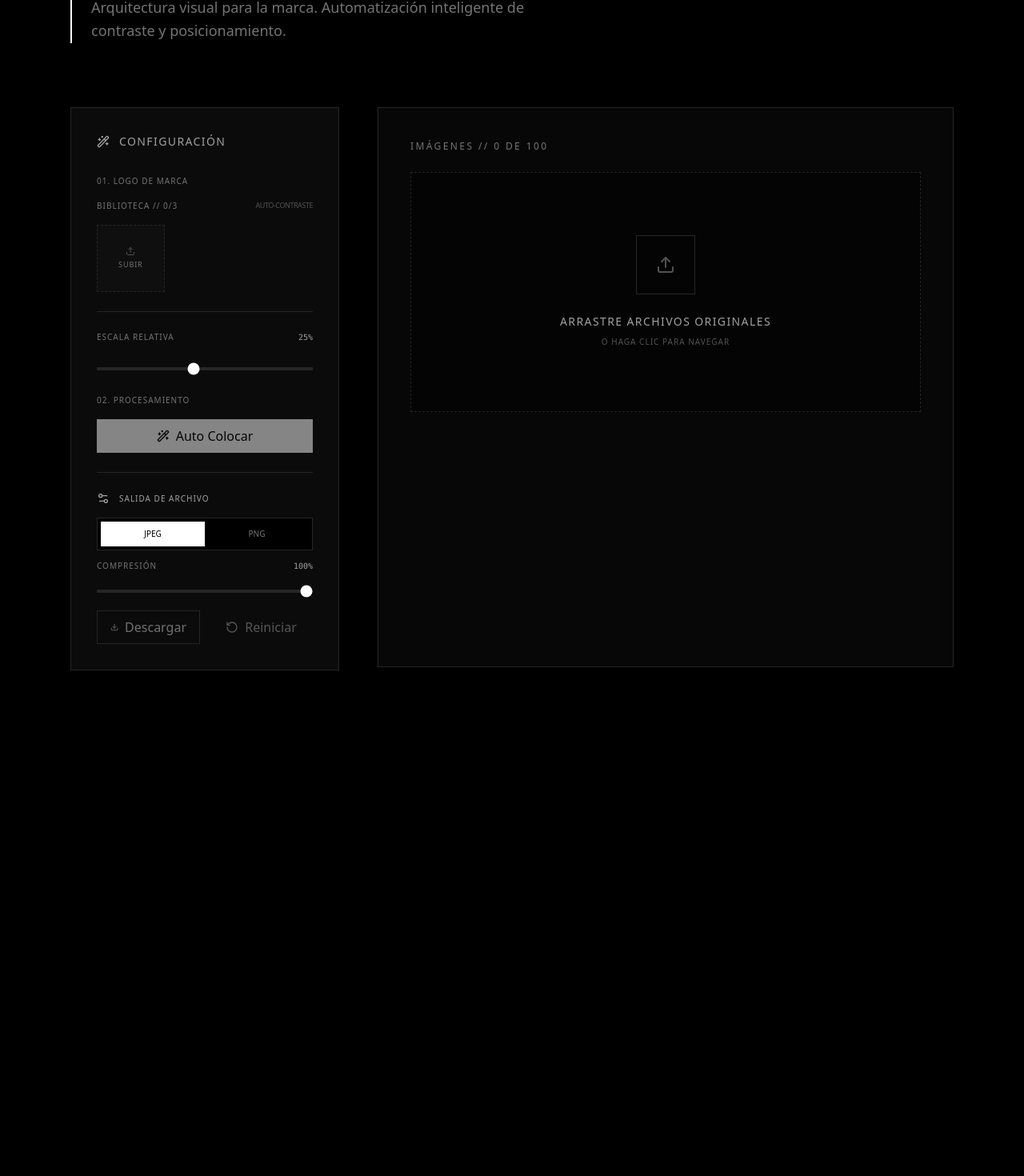
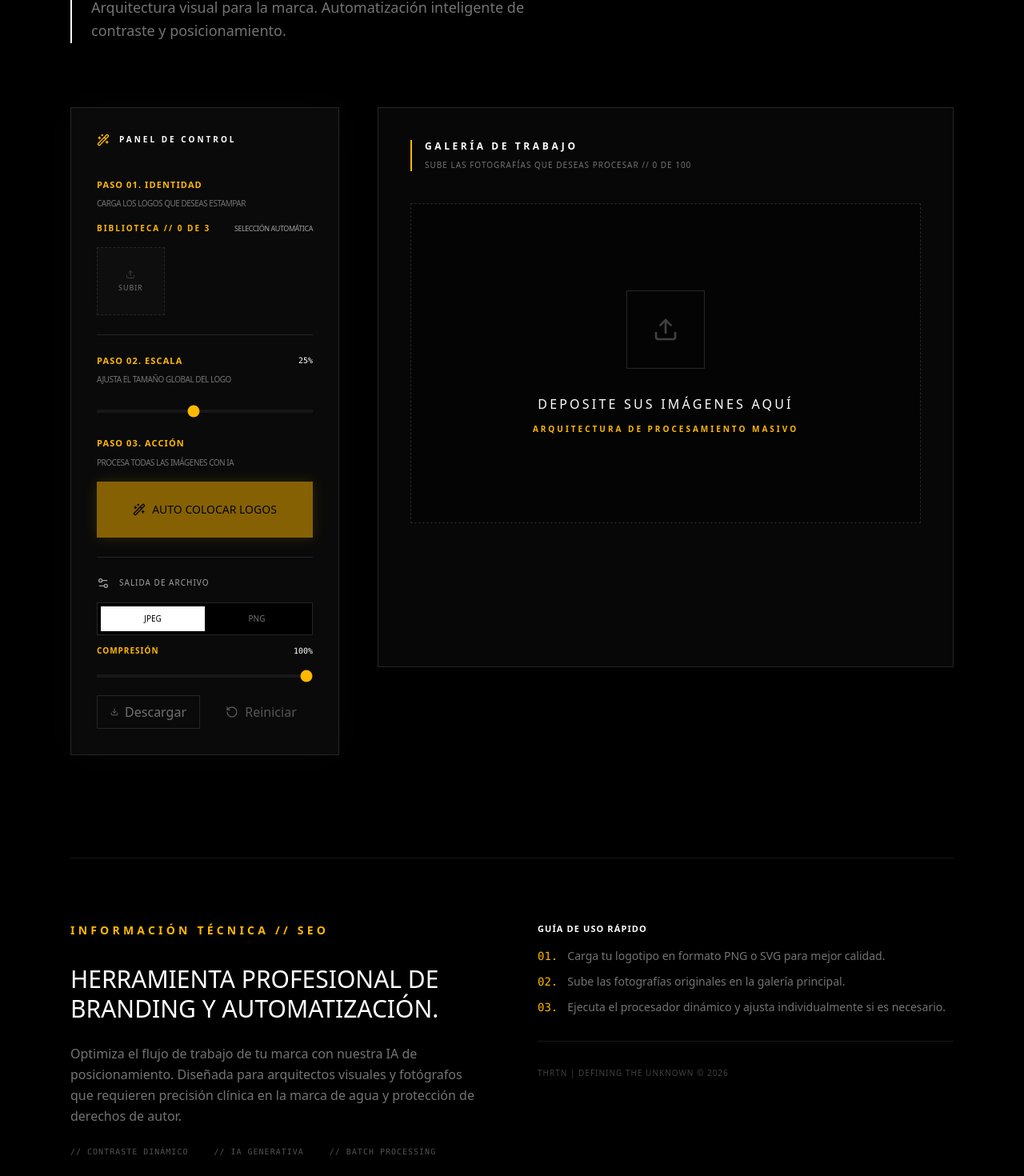
Before and after one commit to Daniel-Banda/AppLogo, a React (Vite) app: page / in a window 1280 px wide. Shown: the part 253-1723 px from the top of the page at 80% size. Before the commit the page ends 1171 px from the top, so only its background shows below. Built offline with nearby package versions, Linux system fonts and the light colour scheme.

Commit message:
Add files

```diff
--- a/src/App.tsx
+++ b/src/App.tsx
@@ -141,29 +141,31 @@ function App() {
         <main className="grid grid-cols-1 lg:grid-cols-12 gap-12">
           {/* Sidebar / Controls */}
           <div className="lg:col-span-4 space-y-8">
-            <div className="bg-neutral-900/50 border border-neutral-800 rounded-none p-8 sticky top-12">
-              <h2 className="text-sm uppercase tracking-widest font-medium mb-8 flex items-center gap-3 text-neutral-400">
-                <Wand2 className="w-4 h-4" />
-                Configuración
+            <div className="bg-neutral-950 border border-neutral-800 rounded-none p-8 sticky top-12 shadow-[0_0_50px_rgba(255,255,255,0.02)]">
+              <h2 className="text-[10px] uppercase tracking-[0.3em] font-bold mb-10 flex items-center gap-3 text-white">
+                <Wand2 className="w-4 h-4 text-[#FFB800]" />
+                Panel de Control
               </h2>
 
               <div className="space-y-6">
                 <section>
-                  <label className="block text-[10px] uppercase tracking-widest font-medium text-neutral-500 mb-4">
-                    01. Logo de Marca
+                  <label className="block text-[11px] uppercase tracking-widest font-bold text-[#FFB800] mb-2">
+                    Paso 01. Identidad
                   </label>
+                  <p className="text-[10px] text-neutral-500 mb-4 uppercase tracking-tighter">Carga los logos que deseas estampar</p>
                   <LogoUploader />
                 </section>
 
                 <div className="h-px bg-neutral-700/50" />
 
                 <section>
-                  <div className="flex justify-between items-center mb-4">
-                    <label className="block text-[10px] uppercase tracking-widest font-medium text-neutral-500">
-                      Escala Relativa
+                  <div className="flex justify-between items-center mb-2">
+                    <label className="block text-[11px] uppercase tracking-widest font-bold text-[#FFB800]">
+                      Paso 02. Escala
                     </label>
-                    <span className="text-[10px] font-mono text-neutral-400">{Math.round(logoScale * 100)}%</span>
+                    <span className="text-[10px] font-mono text-white">{Math.round(logoScale * 100)}%</span>
                   </div>
+                  <p className="text-[10px] text-neutral-500 mb-4 uppercase tracking-tighter">Ajusta el tamaño global del logo</p>
                   <input
                     type="range"
                     min="0.05"
@@ -171,23 +173,25 @@ function App() {
                     step="0.01"
                     value={logoScale}
                     onChange={(e) => setLogoScale(parseFloat(e.target.value))}
-                    className="w-full accent-white cursor-crosshair h-1 bg-neutral-800 rounded-none appearance-none"
+                    className="w-full accent-[#FFB800] cursor-crosshair h-1 bg-neutral-900 rounded-none appearance-none"
                   />
                 </section>
 
                 <section>
-                  <label className="block text-[10px] uppercase tracking-widest font-medium text-neutral-500 mb-4">
-                    02. Procesamiento
+                  <label className="block text-[11px] uppercase tracking-widest font-bold text-[#FFB800] mb-2">
+                    Paso 03. Acción
                   </label>
+                  <p className="text-[10px] text-neutral-500 mb-4 uppercase tracking-tighter">Procesa todas las imágenes con IA</p>
                   <div className="grid grid-cols-1 gap-3">
                     <Button
-                      className="w-full gap-2"
+                      variant="gold"
+                      className="w-full gap-2 py-6 text-sm"
                       disabled={logos.length === 0 || images.length === 0 || isProcessing}
                       onClick={handleProcess}
                       isLoading={isProcessing}
                     >
                       <Wand2 className="w-4 h-4" />
-                      Auto Colocar
+                      AUTO COLOCAR LOGOS
                     </Button>
                   </div>
                 </section>
@@ -219,8 +223,8 @@ function App() {
                     {downloadFormat === 'image/jpeg' && (
                       <div>
                         <div className="flex justify-between items-center mb-2">
-                          <span className="text-[10px] uppercase tracking-widest text-neutral-500">Compresión</span>
-                          <span className="text-[10px] font-mono text-neutral-400">{Math.round(downloadQuality * 100)}%</span>
+                          <span className="text-[10px] uppercase tracking-widest text-[#FFB800] font-bold">Compresión</span>
+                          <span className="text-[10px] font-mono text-white">{Math.round(downloadQuality * 100)}%</span>
                         </div>
                         <input
                           type="range"
@@ -229,7 +233,7 @@ function App() {
                           step="0.05"
                           value={downloadQuality}
                           onChange={(e) => setDownloadQuality(parseFloat(e.target.value))}
-                          className="w-full accent-white h-1 bg-neutral-800 rounded-none appearance-none"
+                          className="w-full accent-[#FFB800] h-1 bg-neutral-900 rounded-none appearance-none"
                         />
                       </div>
                     )}
@@ -330,6 +334,37 @@ function App() {
             />
           )
         }
+
+        {/* SEO & Info Section */}
+        <footer className="mt-32 pt-20 border-t border-neutral-900">
+          <div className="grid grid-cols-1 md:grid-cols-2 gap-16">
+            <div>
+              <h2 className="text-[#FFB800] text-sm uppercase tracking-[0.3em] font-bold mb-8">Información Técnica // SEO</h2>
+              <h3 className="text-3xl font-light mb-6 leading-tight">HERRAMIENTA PROFESIONAL DE BRANDING Y AUTOMATIZACIÓN.</h3>
+              <p className="text-neutral-500 font-light leading-relaxed mb-6">
+                Optimiza el flujo de trabajo de tu marca con nuestra IA de posicionamiento. Diseñada para arquitectos visuales y fotógrafos que requieren precisión clínica en la marca de agua y protección de derechos de autor.
+              </p>
+              <div className="flex gap-8 text-[10px] uppercase tracking-widest text-neutral-600 font-mono">
+                <span>// Contraste Dinámico</span>
+                <span>// IA Generativa</span>
+                <span>// Batch Processing</span>
+              </div>
+            </div>
+            <div className="space-y-8">
+              <div>
+                <h4 className="text-white text-[11px] uppercase tracking-widest font-bold mb-4">Guía de Uso Rápido</h4>
+                <ul className="space-y-3 text-sm text-neutral-500 font-light">
+                  <li className="flex gap-3"><span className="text-[#FFB800] font-mono">01.</span> Carga tu logotipo en formato PNG o SVG para mejor calidad.</li>
+                  <li className="flex gap-3"><span className="text-[#FFB800] font-mono">02.</span> Sube las fotografías originales en la galería principal.</li>
+                  <li className="flex gap-3"><span className="text-[#FFB800] font-mono">03.</span> Ejecuta el procesador dinámico y ajusta individualmente si es necesario.</li>
+                </ul>
+              </div>
+              <div className="pt-8 border-t border-neutral-900">
+                <p className="text-[10px] text-neutral-700 uppercase tracking-widest">THRTN | DEFINING THE UNKNOWN © 2026</p>
+              </div>
+            </div>
+          </div>
+        </footer>
       </div >
     </div >
   );
--- a/src/components/ImageUploader.tsx
+++ b/src/components/ImageUploader.tsx
@@ -28,11 +28,14 @@ export const ImageUploader = () => {
 
     return (
         <div className="w-full space-y-4">
-            <div className="flex justify-between items-center mb-6">
-                <h2 className="text-xs uppercase tracking-[0.2em] font-medium text-neutral-500">Imágenes // {images.length} de 100</h2>
+            <div className="flex justify-between items-center mb-10">
+                <div className="border-l-2 border-[#FFB800] pl-4">
+                    <h2 className="text-xs uppercase tracking-[0.3em] font-bold text-white mb-2">Galería de Trabajo</h2>
+                    <p className="text-[10px] text-neutral-500 uppercase tracking-widest">Sube las fotografías que deseas procesar // {images.length} de 100</p>
+                </div>
                 {images.length > 0 && (
-                    <Button variant="ghost" size="sm" onClick={() => images.forEach(() => removeImage(0))} className="text-[10px] uppercase tracking-widest">
-                        Eliminar Todas
+                    <Button variant="ghost" size="sm" onClick={() => images.forEach(() => removeImage(0))} className="text-[10px] uppercase tracking-widest text-[#FFB800] hover:bg-[#FFB800]/10">
+                        Limpiar Galería
                     </Button>
                 )}
             </div>
@@ -40,19 +43,19 @@ export const ImageUploader = () => {
             <div
                 {...getRootProps()}
                 className={cn(
-                    "border border-dashed p-12 flex flex-col items-center justify-center transition-all duration-500 cursor-crosshair min-h-[300px] border-neutral-800",
-                    isDragActive ? "border-white bg-white/5" : "hover:border-neutral-700 bg-black/40",
+                    "border border-dashed p-16 flex flex-col items-center justify-center transition-all duration-500 cursor-crosshair min-h-[400px] border-neutral-800",
+                    isDragActive ? "border-[#FFB800] bg-[#FFB800]/5" : "hover:border-neutral-700 bg-black/40",
                     images.length >= 100 && "opacity-50 cursor-not-allowed"
                 )}
             >
                 <input {...getInputProps()} />
-                <div className="p-6 border border-neutral-800 rounded-none mb-6">
-                    <Upload className="w-6 h-6 text-neutral-600" />
+                <div className="p-8 border border-neutral-800 rounded-none mb-8 group-hover:border-[#FFB800] transition-colors">
+                    <Upload className={cn("w-8 h-8 transition-colors", isDragActive ? "text-[#FFB800]" : "text-neutral-700")} />
                 </div>
-                <p className="text-sm uppercase tracking-widest font-light text-neutral-400 mb-2">
-                    {isDragActive ? "Suelte para Subir" : "Arrastre Archivos Originales"}
+                <p className="text-base uppercase tracking-[0.2em] font-light text-white mb-3">
+                    {isDragActive ? "Suelte los Archivos" : "Deposite sus Imágenes Aquí"}
                 </p>
-                <p className="text-[10px] uppercase tracking-widest text-neutral-600">O haga clic para navegar</p>
+                <p className="text-[10px] uppercase tracking-[0.3em] text-[#FFB800] font-bold">Arquitectura de Procesamiento Masivo</p>
             </div>
 
             <AnimatePresence>
--- a/src/components/LogoUploader.tsx
+++ b/src/components/LogoUploader.tsx
@@ -31,8 +31,8 @@ export const LogoUploader = () => {
             {/* Active Logos */}
             <div className="space-y-4">
                 <div className="flex justify-between items-center">
-                    <h3 className="text-[10px] uppercase tracking-widest font-medium text-neutral-500">Biblioteca // {logos.length}/3</h3>
-                    <p className="text-[9px] uppercase tracking-tighter text-neutral-600">Auto-Contraste</p>
+                    <h3 className="text-[10px] uppercase tracking-[0.2em] font-bold text-[#FFB800]">Biblioteca // {logos.length} de 3</h3>
+                    <p className="text-[9px] uppercase tracking-tighter text-neutral-400">Selección Automática</p>
                 </div>
 
                 <div className="grid grid-cols-3 gap-2">
@@ -48,7 +48,7 @@ export const LogoUploader = () => {
                             <Button
                                 variant="ghost"
                                 size="sm"
-                                className="absolute -top-1 -right-1 w-5 h-5 p-0 rounded-none bg-black text-neutral-500 hover:text-white border border-neutral-800"
+                                className="absolute -top-1 -right-1 w-5 h-5 p-0 rounded-none bg-black text-neutral-500 hover:text-[#FFB800] border border-neutral-800"
                                 onClick={() => removeLogo(index)}
                             >
                                 <X className="w-2.5 h-2.5" />
@@ -61,11 +61,11 @@ export const LogoUploader = () => {
                             {...getRootProps()}
                             className={cn(
                                 "border border-dashed p-2 flex flex-col items-center justify-center transition-all cursor-crosshair text-center aspect-square border-neutral-800",
-                                isDragActive ? "border-white bg-white/5" : "hover:border-neutral-700 bg-neutral-900/30"
+                                isDragActive ? "border-[#FFB800] bg-[#FFB800]/5" : "hover:border-neutral-700 bg-neutral-900/30"
                             )}
                         >
                             <input {...getInputProps()} />
-                            <Upload className="w-3 h-3 text-neutral-600 mb-1" />
+                            <Upload className={cn("w-3 h-3 mb-1", isDragActive ? "text-[#FFB800]" : "text-neutral-700")} />
                             <p className="text-[9px] uppercase tracking-widest text-neutral-500">Subir</p>
                         </div>
                     )}
--- a/src/components/ui/Button.tsx
+++ b/src/components/ui/Button.tsx
@@ -2,7 +2,7 @@ import React from 'react';
 import { cn } from '../../utils/cn';
 
 interface ButtonProps extends React.ButtonHTMLAttributes<HTMLButtonElement> {
-    variant?: 'primary' | 'secondary' | 'outline' | 'ghost';
+    variant?: 'primary' | 'secondary' | 'outline' | 'ghost' | 'gold';
     size?: 'sm' | 'md' | 'lg';
     isLoading?: boolean;
 }
@@ -14,6 +14,7 @@ export const Button = React.forwardRef<HTMLButtonElement, ButtonProps>(
             secondary: 'bg-neutral-900 text-white hover:bg-neutral-800 border border-neutral-700',
             outline: 'bg-transparent border border-neutral-700 text-neutral-300 hover:border-white hover:text-white',
             ghost: 'bg-transparent text-neutral-400 hover:text-white hover:bg-white/5',
+            gold: 'bg-[#FFB800] text-black hover:bg-[#E6A600] border border-[#FFB800] shadow-[0_0_15px_rgba(255,184,0,0.3)]',
         };
 
         const sizes = {
--- a/src/index.css
+++ b/src/index.css
@@ -6,6 +6,7 @@
   --text: #ffffff;
   --text-muted: #888888;
   --accent: #ffffff;
+  --accent-gold: #FFB800;
   --border: #222222;
 
   font-family: 'Outfit', 'Inter', system-ui, -apple-system, sans-serif;
```
